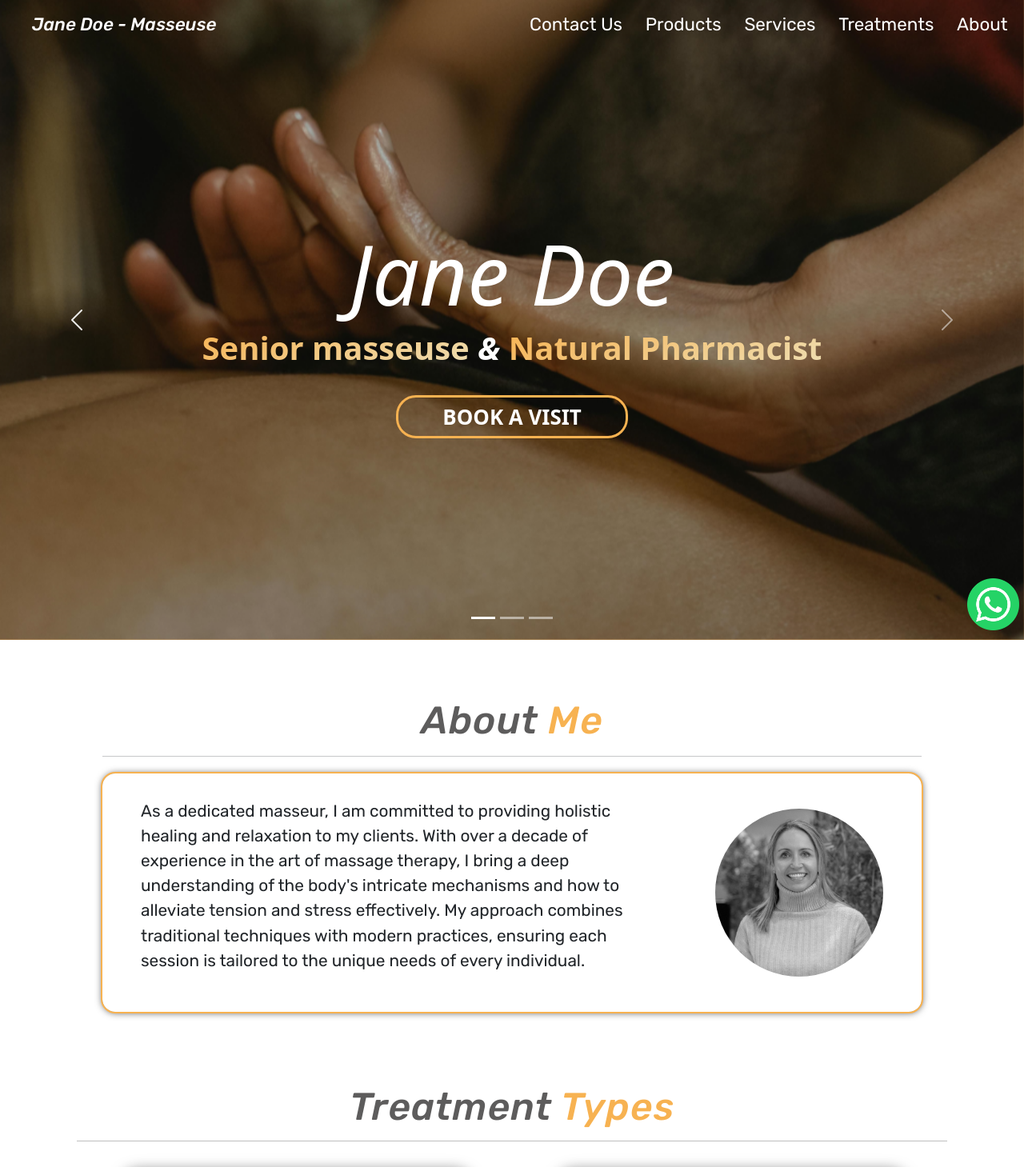
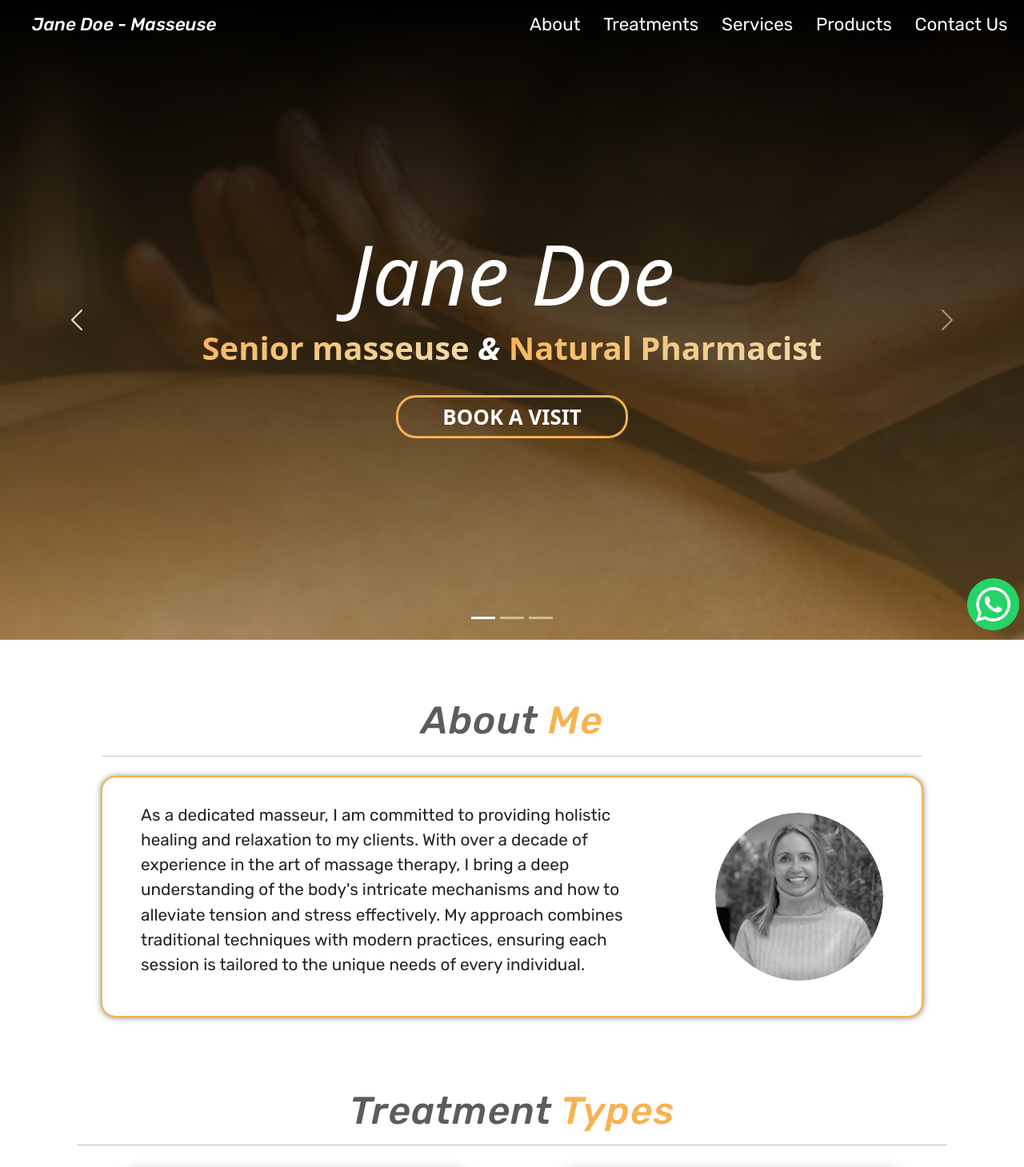
Before and after one commit to Silveronski/massuese-landingpage, a React (Vite) app: page / in a window 1280 px wide. Shown: the top 1459 px of the page at 80% size. Built offline with nearby package versions, Linux system fonts and the light colour scheme.

Commit message:
chnages
added carousel gradient effect

added hover effect in aboutme card

fixed products shadow

```diff
--- a/src/components/CarouselComp.jsx
+++ b/src/components/CarouselComp.jsx
@@ -9,7 +9,7 @@ import carouselImg from '../assets/images/carouselImg.jpg';
 const CarouselComp = () => {
   return (
     <div className='carousel-container'>
-
+      <div className='gradient'></div>
       <motion.div
         variants={carouselInfoVariants}
         initial="hidden"
@@ -21,7 +21,6 @@ const CarouselComp = () => {
          onClick={() => window.open(`${content.general.whatsapp}`, "_blank")}>BOOK A VISIT
         </button>
       </motion.div>
-
       <Carousel>
         <Carousel.Item>
           <motion.img
--- a/src/layout/Navbar.jsx
+++ b/src/layout/Navbar.jsx
@@ -70,9 +70,9 @@ const Navbar = () => {
     if (window.innerWidth <= 480) return;
 
     const scrollWatcher = document.createElement('div');
-    scrollWatcher.setAttribute('data-scroll-watcher', '');
+    scrollWatcher.setAttribute('data-scroll-watcher', ''); // sets a custom attribute
 
-    navbar.current.before(scrollWatcher);
+    navbar.current.before(scrollWatcher); // inserts scrollWatcher before the navabr on the DOM
 
     const navObserver = new IntersectionObserver((entries) => {
       navbar.current.classList.toggle('sticking', !entries[0].isIntersecting);
@@ -87,11 +87,11 @@ const Navbar = () => {
         <nav ref={navbar} className='main-navbar'>
             <ul>
                 <li onClick={() => handleNavbarNavigation()} className='navbar-logo'>Jane Doe - Masseuse</li>
+                <li onClick={() => handleNavbarNavigation(".aboutMe-container")}>About</li>
+                <li onClick={() => handleNavbarNavigation(".treatments-container")}>Treatments</li>
+                <li onClick={() => handleNavbarNavigation(".services-container")}>Services</li>
+                <li onClick={() => handleNavbarNavigation(".my-products-container")}>Products</li>
                 <li onClick={() => handleNavbarNavigation(".contact-us-container")}>Contact Us</li>
-                <li onClick={() => handleNavbarNavigation(".my-products-container")}>Products</li>
-                <li onClick={() => handleNavbarNavigation(".services-container")}>Services</li>
-                <li onClick={() => handleNavbarNavigation(".treatments-container")}>Treatments</li>
-                <li onClick={() => handleNavbarNavigation(".aboutMe-container")}>About</li>
             </ul>
         </nav>
     </header>
--- a/src/pages/Home.jsx
+++ b/src/pages/Home.jsx
@@ -3,6 +3,7 @@ import Navbar from '../layout/Navbar'
 import Contact from '../layout/Contact';
 import Body from '../layout/Body';
 import whatsapp from '../assets/images/whatsapp.png';
+import content from '../site-content-json/content.json';
 
 const Home = () => {
   return (
@@ -10,7 +11,7 @@ const Home = () => {
         <Navbar/>
         <Body/>
         <Contact/>
-        <img src={whatsapp} className='whatsapp-icon' onClick={() => window.open("https://wa.me/123123123", "_blank")} alt=""/>
+        <img src={whatsapp} className='whatsapp-icon' onClick={() => window.open(`${content.general.whatsapp}`, "_blank")} alt=""/>
     </div>
   )
 }
--- a/src/styles/about.scss
+++ b/src/styles/about.scss
@@ -21,18 +21,35 @@
         .content{
             display: flex;
             gap: 35px;
-            margin-top: 2%;
+            margin-top: 2.5%;
             padding: 1rem;
             border-radius: 16px;
             outline: 2px solid $greenColor;
             box-shadow: 0.2px 0.5px 10px rgba(0, 0, 0, 0.745);
+            transition: 0.5s;
+            &:hover{
+                scale: 1.0500;
+                background-color: rgba($color: $greenColor, $alpha: 0.9);
+                outline: white 2px solid;
+                @include mobile{
+                    scale: 1.0300;
+                }
+                img{
+                    border-radius: 15%;
+                    scale: 1.03;
+                    filter: grayscale(0);
+                }
+                p{
+                    color: white;
+                }
+            }
             @include tablet{
                 flex-direction: column-reverse;
             }
             @include mobile{
                 flex-direction: column-reverse;
                 gap: 25px;
-                margin-top: 5%;
+                margin-top: 8%;
                 padding: 0.5rem;
             }
             img{
@@ -44,11 +61,7 @@
                 margin-right: 2rem;
                 cursor: pointer;
                 filter: grayscale(1);
-                &:hover{
-                    border-radius: 15%;
-                    scale: 1.03;
-                    filter: grayscale(0);
-                }
+                outline: white 4px solid;
                 @include laptop{
                     width: 210px;
                     height: 210px;
@@ -67,6 +80,7 @@
                 padding-right: 2.5rem;
                 padding-top: 1rem;
                 padding-bottom: 1rem;
+                transition: 0.5s;
                 @include laptop{
                     font-size: 1.3rem;
                     padding-left: 2rem;
--- a/src/styles/carousel.scss
+++ b/src/styles/carousel.scss
@@ -1,6 +1,16 @@
 .carousel-container{
     position: relative;
-    background-color: $greenColor;
+    background-image: linear-gradient(to top, rgba($greenColor, 1), rgba(0, 0, 0, 0.8));
+    .gradient{
+        z-index: 1;
+        position: absolute;
+        top: 0;
+        left: 0;
+        width: 100%;
+        height: 100vh;
+        background-image: linear-gradient(to top, rgba($greenColor, 0.3), rgba(0, 0, 0, 1));
+        opacity: 1;
+    }
     .info{
         position: absolute;
         display: flex;
@@ -107,6 +117,7 @@
             @include mobile{
                 height: 100svh;
             }
+
             img{
                 width: 100%;
                 height: 100vh;
--- a/src/styles/header.scss
+++ b/src/styles/header.scss
@@ -11,10 +11,14 @@ header{
             display: inline-block;
         }
     }
+    .hamburger.open{
+        animation: slideInFromAbove 0.3s ease;
+    }
     .main-navbar.sticking{
         background-color: rgba($color: $greenColor, $alpha: 0.8500);
         color: black;
         margin-top: 0;
+        box-shadow: 0.5px 1px 14px rgba(0, 0, 0, 0.5);
     }
     .main-navbar{
         position: fixed;
@@ -23,7 +27,7 @@ header{
         width: 100%;
         background-color: transparent;
         font-family: Rubik;
-        transition: 0.3s;
+        transition: 0.2s;
         color: white;
         margin-top: 0.5%;
         @include mobile{
@@ -70,7 +74,7 @@ header{
             li{
                 padding: 0.5rem;
                 cursor: pointer;
-                font-size: 1.4rem;
+                font-size: 1.7rem;
                 transition: 0.5s;
                 position: relative;
                 &:hover{
@@ -90,6 +94,12 @@ header{
                 }
                 &:hover::after{
                     transform: scaleX(1);
+                }
+                @include laptop{
+                    font-size: 1.4rem;
+                }
+                @include tablet {
+                    font-size: 1.4rem;
                 }
                 @include mobile{
                     padding: 1px;
--- a/src/styles/products.scss
+++ b/src/styles/products.scss
@@ -51,7 +51,7 @@
                 outline: 2px solid $greenColor;
             }
             &:hover:nth-child(2){
-                box-shadow: 0vh 35vh 10vh 20vh rgba(255, 255, 255, 0.705);
+                box-shadow: 0vh 35vh 5vh 20vh rgba(255, 255, 255, 0.705);
                 @include laptop{
                     box-shadow: 0vh 55vh 10vh 20vh rgba(255, 255, 255, 0.705);
                 }
@@ -60,18 +60,18 @@
                 }
             }
             &:hover:nth-child(3){
-                box-shadow: 0vh 4vh 15vh 25vh rgba(255, 255, 255, 0.705);
+                box-shadow: 0vh 4vh 5vh 25vh rgba(255, 255, 255, 0.705);
                 @include laptop{
-                    box-shadow: 0vh 0vh 15vh 40vh rgba(255, 255, 255, 0.705);
+                    box-shadow: 0vh 0vh 0vh 35vh rgba(255, 255, 255, 0.705);
                 }
                 @include mobile{
                     box-shadow: 4px 4px 32px rgba(0, 0, 0, 0.559);
                 }
             }
             &:hover:nth-child(4){
-                box-shadow: 0vh -25vh 10vh 20vh rgba(255, 255, 255, 0.705);
+                box-shadow: 0vh -17vh 5vh 20vh rgba(255, 255, 255, 0.705);
                 @include laptop{
-                    box-shadow: 0vh -53vh 10vh 20vh rgba(255, 255, 255, 0.705);
+                    box-shadow: 0vh 5vh 10vh 73vh rgba(255, 255, 255, 0.705);
                 }
                 @include mobile{
                     box-shadow: 4px 4px 32px rgba(0, 0, 0, 0.559);
```
Lines whose indentation alone changed are shown as unchanged.
